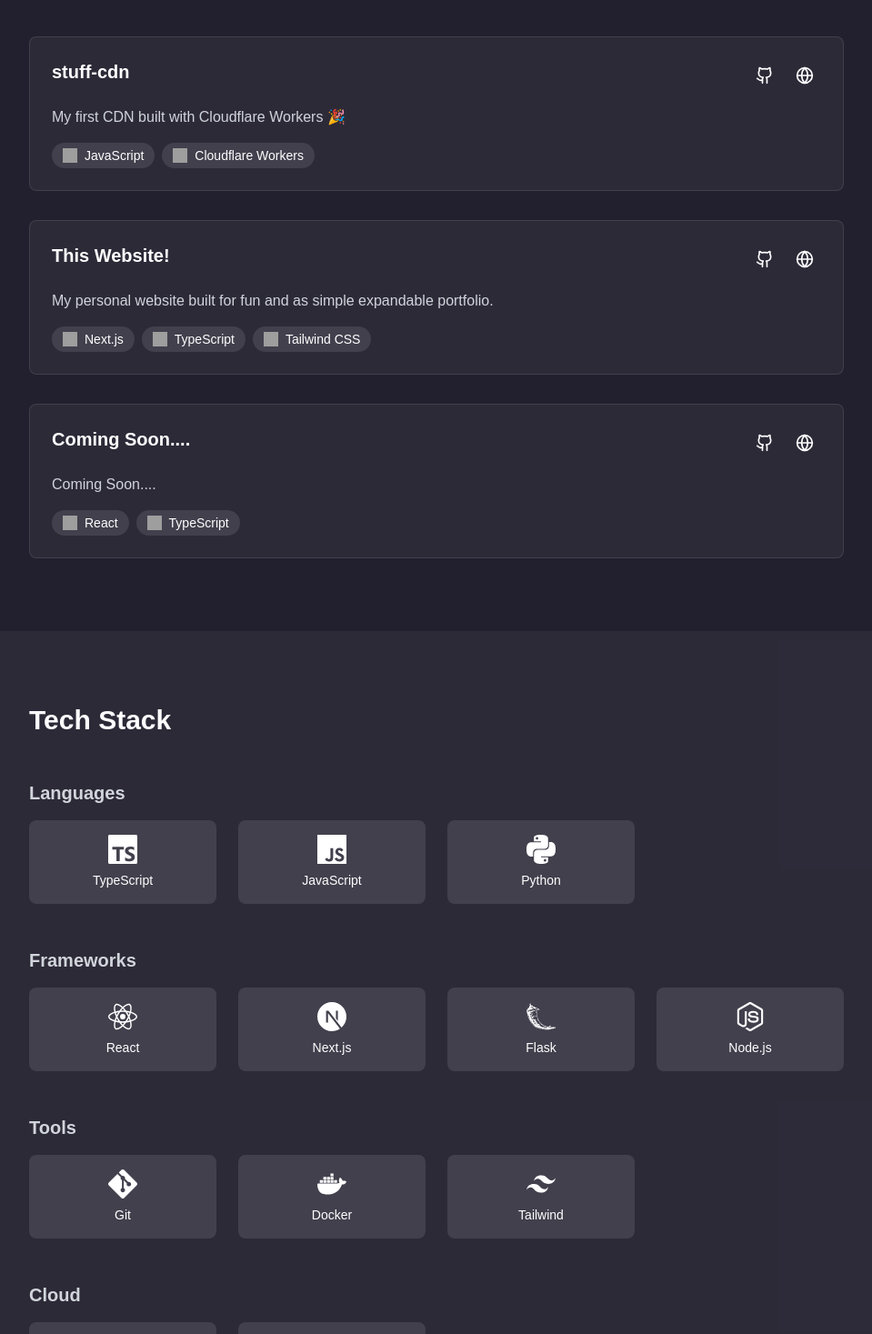
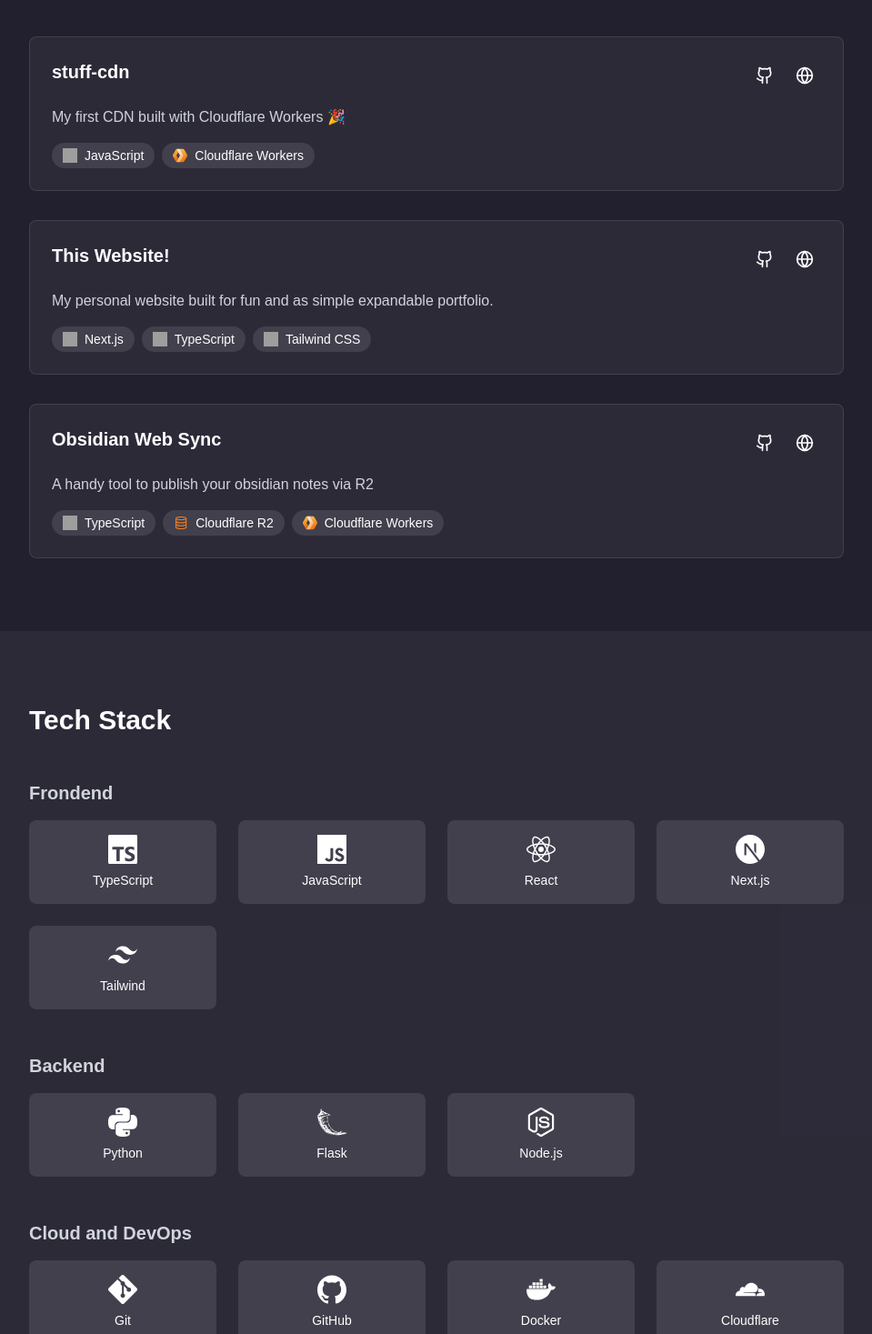
Before and after one commit to soestin/soestin.nl, a Next.js app: page / in a window 1280 px wide. Shown: the part 1330-2797 px from the top of the page at 91% size, without its empty margins (160-1119 px from the left). Built offline with nearby package versions, Linux system fonts and the light colour scheme; grey boxes are pictures that could not be loaded.

Commit message:
added 3rd project and corrected tech stack

```diff
--- a/components/page.tsx
+++ b/components/page.tsx
@@ -11,26 +11,49 @@
   name: string;
   icon: string;
   quote: string;
-  category: 'language' | 'framework' | 'tool' | 'cloud';
+  category: 'frontend' | 'backend' | 'devops';
 }
 
 const techStack: TechItem[] = [
-  { name: 'TypeScript', icon: 'SiTypescript', quote: "JavaScript that scales.", category: 'language' },
-  { name: 'JavaScript', icon: 'SiJavascript', quote: "The language of the web.", category: 'language' },
-  { name: 'Python', icon: 'SiPython', quote: "Simple is better than complex.", category: 'language' },
+  // Frontend
+  { name: 'TypeScript', icon: 'SiTypescript', quote: "JavaScript that scales.", category: 'frontend' },
+  { name: 'JavaScript', icon: 'SiJavascript', quote: "The language of the web.", category: 'frontend' },
+  { name: 'React', icon: 'SiReact', quote: "Build once, run everywhere.", category: 'frontend' },
+  { name: 'Next.js', icon: 'SiNextdotjs', quote: "The React Framework for Production.", category: 'frontend' },
+  { name: 'Tailwind', icon: 'SiTailwindcss', quote: "Rapidly build modern websites.", category: 'frontend' },
 
-  { name: 'React', icon: 'SiReact', quote: "Build once, run everywhere.", category: 'framework' },
-  { name: 'Next.js', icon: 'SiNextdotjs', quote: "The React Framework for Production.", category: 'framework' },
-  { name: 'Flask', icon: 'SiFlask', quote: "Web development, one drop at a time.", category: 'framework' },
-  { name: 'Node.js', icon: 'SiNodedotjs', quote: "JavaScript everywhere.", category: 'framework' },
+  // Backend
+  { name: 'Python', icon: 'SiPython', quote: "Simple is better than complex.", category: 'backend' },
+  { name: 'Flask', icon: 'SiFlask', quote: "Web development, one drop at a time.", category: 'backend' },
+  { name: 'Node.js', icon: 'SiNodedotjs', quote: "JavaScript everywhere.", category: 'backend' },
 
-  { name: 'Git', icon: 'SiGit', quote: "Version control that doesn't drive you crazy.", category: 'tool' },
-  { name: 'Docker', icon: 'SiDocker', quote: "Build, Ship, Run. Anywhere.", category: 'tool' },
-  { name: 'Tailwind', icon: 'SiTailwindcss', quote: "Rapidly build modern websites.", category: 'tool' },
+  // DevOps
+  { name: 'Git', icon: 'SiGit', quote: "Version control that doesn't drive you crazy.", category: 'devops' },
+  { name: 'GitHub', icon: 'SiGithub', quote: "Where the world builds software.", category: 'devops' },
+  { name: 'Docker', icon: 'SiDocker', quote: "Build, Ship, Run. Anywhere.", category: 'devops' },
+  { name: 'Cloudflare', icon: 'SiCloudflare', quote: "The Web Performance & Security Company.", category: 'devops' },
+  { name: 'Vercel', icon: 'SiVercel', quote: "Develop. Preview. Ship.", category: 'devops' },
+  { name: 'Hetzner', icon: 'SiHetzner', quote: "High-performance hosting. Unbeatable prices.", category: 'devops' },
+  { name: 'Linux', icon: 'SiLinux', quote: "The open-source operating system.", category: 'devops' },
+  { name: 'GCP', icon: 'SiGooglecloud', quote: "Innovate faster with Google’s cloud infrastructure.", category: 'devops' },
+];
 
-  { name: 'Cloudflare', icon: 'SiCloudflare', quote: "The Web Performance & Security Company.", category: 'cloud' },
-  { name: 'Vercel', icon: 'SiVercel', quote: "Develop. Preview. Ship.", category: 'cloud' },
-];
+export function ScrollIndicator() {
+  const { scrollY } = useScroll(); // Detecteer scrollpositie
+  const opacity = useTransform(scrollY, [0, 100], [1, 0]); // Fade-out tussen 0px en 100px scroll
+
+  return (
+    <motion.div
+      className="fixed bottom-10 left-1/2 transform -translate-x-1/2"
+      style={{ opacity }} // Dynamische fade-out bij scrollen
+      initial={{ y: 0 }}
+      animate={{ y: [0, -10, 0] }} // Op-en-neer beweging
+      transition={{ duration: 1.5, repeat: Infinity }} // Herhaal de animatie
+    >
+      <ArrowRight className="w-6 h-6 text-gray-300 rotate-90" />
+    </motion.div>
+  );
+}
 
 export function BlockPage() {
   const containerRef = useRef<HTMLDivElement>(null)
@@ -49,7 +72,7 @@
       description: "My first CDN built with Cloudflare Workers 🎉",
       tags: [
         { name: "JavaScript", icon: "https://cdn.jsdelivr.net/gh/devicons/devicon/icons/javascript/javascript-original.svg" },
-        { name: "Cloudflare Workers", icon: "https://cdn.jsdelivr.net/gh/devicons/devicon/icons/cloudflare/cloudflare-original.svg" }
+        { name: "Cloudflare Workers", icon: "/cloudflare-workers.svg" }
       ],
       links: {
         github: "https://github.com/soestin/stuff-cdn",
@@ -65,20 +88,22 @@
         { name: "Tailwind CSS", icon: "https://raw.githubusercontent.com/devicons/devicon/refs/tags/v2.16.0/icons/tailwindcss/tailwindcss-original.svg" }
       ],
       links: {
-        github: "https://github.com/soestin/soestinnl",
+        github: "https://github.com/soestin/soestin.nl",
         live: "https://soestin.nl"
       }
     },
     {
-      title: "Coming Soon....",
-      description: "Coming Soon....",
-      tags: [
-        { name: "React", icon: "https://cdn.jsdelivr.net/gh/devicons/devicon/icons/react/react-original.svg" },
-        { name: "TypeScript", icon: "https://cdn.jsdelivr.net/gh/devicons/devicon/icons/typescript/typescript-original.svg" }
+      "title": "Obsidian Web Sync",
+      "description": "A handy tool to publish your obsidian notes via R2",
+      "tags": [
+        { "name": "TypeScript", "icon": "https://cdn.jsdelivr.net/gh/devicons/devicon/icons/typescript/typescript-original.svg" },
+        { "name": "Cloudflare R2", "icon": "/cloudflare-r2.svg" },
+        { "name": "Cloudflare Workers", "icon": "/cloudflare-workers.svg" }
+
       ],
-      links: {
-        github: "#",
-        live: "#"
+      "links": {
+        "github": "https://github.com/soestin/Obsidian-Web-Sync-R2",
+        "live": "#"
       }
     }
   ]
@@ -149,6 +174,7 @@
       </motion.div>
 
       {/* Hero Section */}
+
       <div className="relative z-10">
         <div className="relative h-screen flex items-center justify-center overflow-hidden px-4 sm:px-6">
           <motion.div
@@ -192,6 +218,8 @@
                 <ArrowRight className="w-4 h-4" />
               </Link>
             </motion.div>
+                {/* Scroll Indicator */}
+    <ScrollIndicator />
           </motion.div>
         </div>
       </div>
@@ -327,10 +355,10 @@
 
           {/* Languages */}
           <div className="mb-12">
-            <h3 className="text-xl font-semibold mb-4 text-gray-300">Languages</h3>
+            <h3 className="text-xl font-semibold mb-4 text-gray-300">Frondend</h3>
             <div className="grid grid-cols-2 sm:grid-cols-3 md:grid-cols-4 gap-6">
               {techStack
-                .filter(tech => tech.category === 'language')
+                .filter(tech => tech.category === 'frontend')
                 .map(tech => (
                   <TechStackItem key={tech.name} tech={tech} />
                 ))}
@@ -339,22 +367,10 @@
 
           {/* Frameworks */}
           <div className="mb-12">
-            <h3 className="text-xl font-semibold mb-4 text-gray-300">Frameworks</h3>
+            <h3 className="text-xl font-semibold mb-4 text-gray-300">Backend</h3>
             <div className="grid grid-cols-2 sm:grid-cols-3 md:grid-cols-4 gap-6">
               {techStack
-                .filter(tech => tech.category === 'framework')
-                .map(tech => (
-                  <TechStackItem key={tech.name} tech={tech} />
-                ))}
-            </div>
-          </div>
-
-          {/* Tools */}
-          <div className="mb-12">
-            <h3 className="text-xl font-semibold mb-4 text-gray-300">Tools</h3>
-            <div className="grid grid-cols-2 sm:grid-cols-3 md:grid-cols-4 gap-6">
-              {techStack
-                .filter(tech => tech.category === 'tool')
+                .filter(tech => tech.category === 'backend')
                 .map(tech => (
                   <TechStackItem key={tech.name} tech={tech} />
                 ))}
@@ -363,16 +379,17 @@
 
           {/* Cloud */}
           <div>
-            <h3 className="text-xl font-semibold mb-4 text-gray-300">Cloud</h3>
+            <h3 className="text-xl font-semibold mb-4 text-gray-300">Cloud and DevOps</h3>
             <div className="grid grid-cols-2 sm:grid-cols-3 md:grid-cols-4 gap-6">
               {techStack
-                .filter(tech => tech.category === 'cloud')
+                .filter(tech => tech.category === 'devops')
                 .map(tech => (
                   <TechStackItem key={tech.name} tech={tech} />
                 ))}
             </div>
           </div>
         </div>
+
       </motion.section>
 
       {/* Contact Section */}
```
Also changed, not shown: public/cloudflare-r2.svg (added), public/cloudflare-workers.svg (added).
